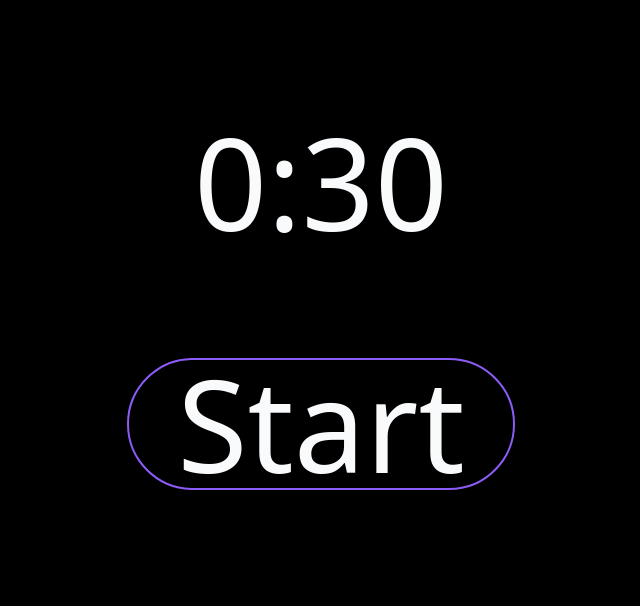
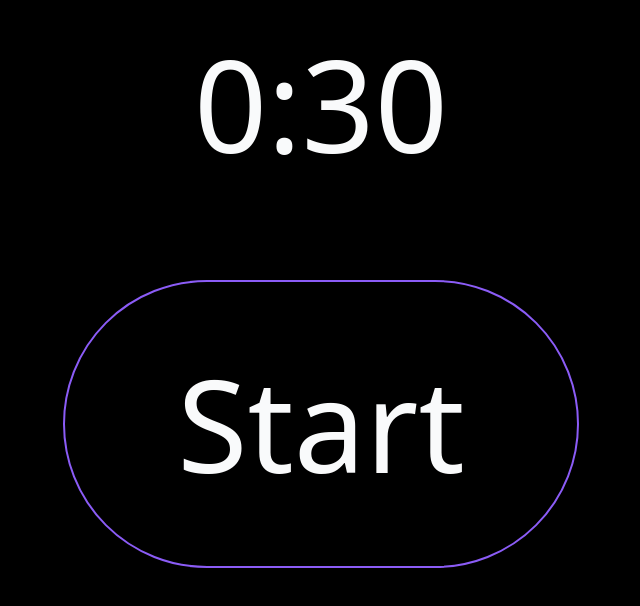
Before and after one commit to iamharshdabas/stopwatch, a React (Vite) app: page / in a window 1280 px wide. Shown: the part 136-742 px from the top of the page, without its empty margins (319-959 px from the left). Built offline with nearby package versions, Linux system fonts and the light colour scheme.

Commit message:
ADD: constant div height

```diff
--- a/src/Timer.jsx
+++ b/src/Timer.jsx
@@ -27,11 +27,11 @@ const Timer = (props) => {
       <div className='m-24'>
         <span>{minutes}</span>:<span>{seconds}</span>
       </div>
-      <div>
+      <div className='h-80'>
         <div>
           {isRunning ? (
             <button
-              className='rounded-full m-4 px-12 border-2 border-violet-500'
+              className='rounded-full h-72 m-4 px-28 border-2 border-violet-500'
               onClick={pause}
             >
               Pause
@@ -53,7 +53,7 @@ const Timer = (props) => {
         <div>
           {!isRunning && totalSeconds === props.duration && (
             <button
-              className='rounded-full m-4 px-12 border-2 border-violet-500'
+              className='rounded-full h-72 m-4 px-28 border-2 border-violet-500'
               onClick={start}
             >
               Start
@@ -63,7 +63,7 @@ const Timer = (props) => {
         <div>
           {!isRunning && totalSeconds !== props.duration && (
             <button
-              className='rounded-full m-4 px-12 border-2 border-violet-500'
+              className='rounded-full m-4 px-28 border-2 border-violet-500'
               onClick={() => {
                 const time = new Date()
                 const expiryTime = time.setSeconds(
```
